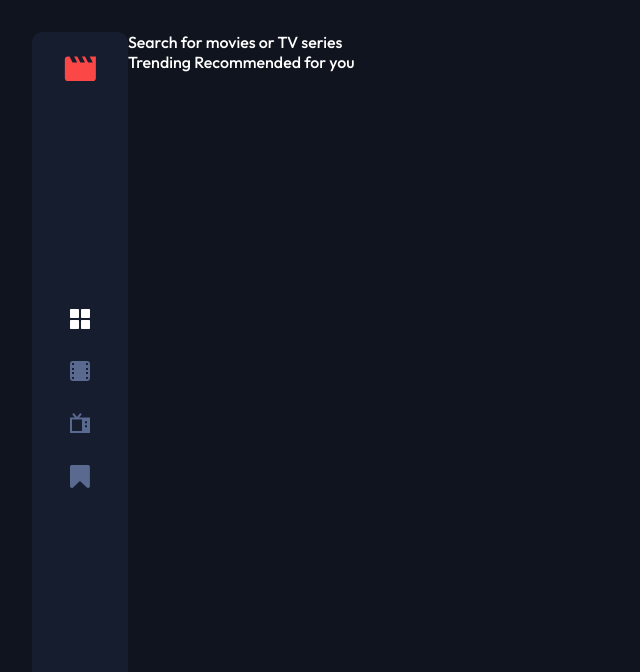
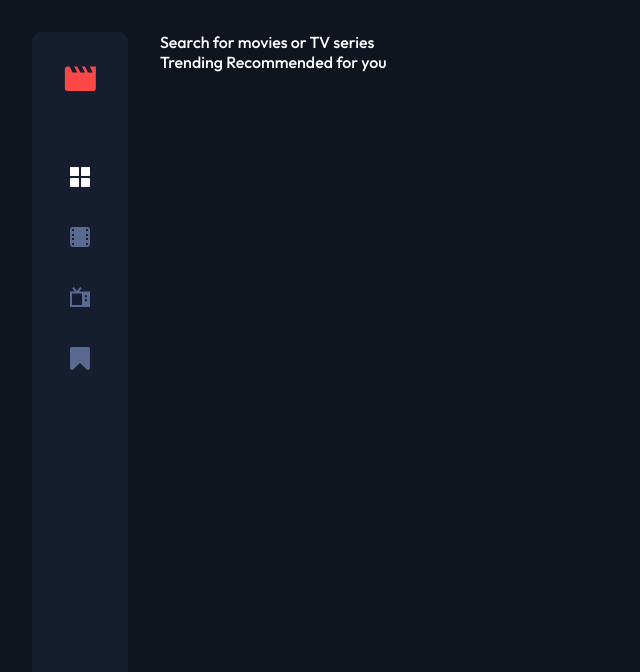
Before and after one commit to HeadYZ/entertainmentApp, a website built with Parcel: page index.html in a window 1536 px wide. Shown: the top 672 px of the page, without its empty margins (0-640 px from the left). Built offline with nearby package versions, Linux system fonts and the light colour scheme; files whose address does not match are found by name.

Commit message:
Created nav styles for medium and large view

```diff
--- a/index.html
+++ b/index.html
@@ -15,6 +15,9 @@
 
 <body>
 
+
+  <main>
+
     <nav class="nav">
       <span class="nav__logo-box"><a class="nav__logo-item" href=""><img src="./assets/logo.svg" alt="logo"
             class="nav__logo-img"></a></span>
@@ -31,9 +34,8 @@
       </ul>
       <div class="nav__avatar"><img src="./assets/image-avatar.png" alt="avatar" class="nav__avatar-img"></div>
     </nav>
+    <div class="section">
 
-
-  <main>
       <p> Search for movies or TV series</p>
 
       Trending
@@ -43,6 +45,7 @@
       Recommended for you
 
       <!-- Display recommended shows -->
+    </div>
   </main>
 
 </body>
--- a/src/sass/_large.scss
+++ b/src/sass/_large.scss
@@ -1,40 +1,36 @@
 @use './colors' as *;
 
 @media (min-width: 90em) {
-	body {
+	main {
 		display: grid;
 		grid-template-columns: auto 1fr;
+		gap: 3.2rem;
 		padding: 3.2rem 3.2rem 0;
 	}
+
 	.nav {
 		flex-direction: column;
 		justify-content: space-between;
 		margin: 0;
 		height: calc(100vh - 6.4rem);
 		width: 9.6rem;
-		padding: 2.4rem;
+		padding: 3.4rem 2.4rem;
 		border-radius: 1rem;
 		&__logo {
 			&-box {
-				width: 3.2rem;
-				height: 2.56rem;
+				margin-bottom: 7.5rem;
 			}
 		}
 		&__list {
 			flex-direction: column;
-			gap: 3.2rem;
-			list-style: none;
-			&-item {
-				height: 2rem;
-				&-icon {
-					width: 2rem;
-				}
-			}
+			gap: 4rem;
+			margin-bottom: auto;
 		}
 		&__avatar {
-			height: 3.2rem;
+			height: 4rem;
+
 			&-img {
-				width: 3.2rem;
+				width: 4rem;
 			}
 		}
 	}
--- a/src/sass/_medium.scss
+++ b/src/sass/_medium.scss
@@ -1,7 +1,7 @@
 @use './colors' as *;
 
 @media (min-width: 48em) {
-	body {
+	main {
 		padding: 0 2.5rem;
 	}
 	.nav {
```
Lines whose indentation alone changed are shown as unchanged.
